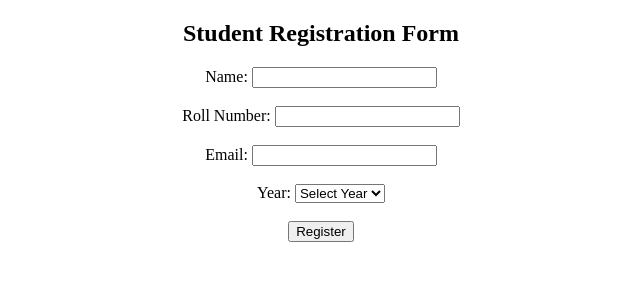
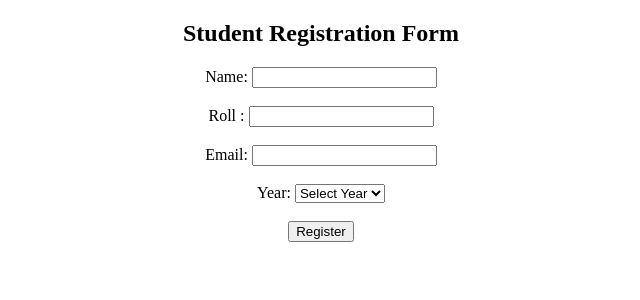
Before and after one commit to sanjana-pannala/exam, a Flask app: page /register in a window 1280 px wide. Shown: the top 300 px of the page, without its empty margins (319-959 px from the left). Run offline with Flask 3, Linux system fonts and the light colour scheme.

Commit message:
Rename 'Roll Number' to 'Roll' in registration form

```diff
--- a/templates/register.html
+++ b/templates/register.html
@@ -8,7 +8,7 @@
     <form action="/success" method="POST">
         Name:
         <input type="text" name="name" required><br><br>
-        Roll Number:
+        Roll :
         <input type="text" name="roll" required><br><br>
         Email:
         <input type="email" name="email" required><br><br>
```
